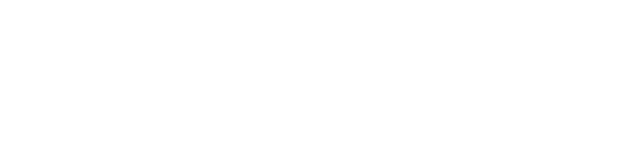
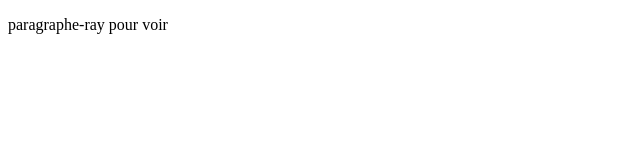
Before and after one commit to amelierevel/gitcollab, a plain HTML site: page index.html in a window 1280 px wide. Shown: the whole page, without its empty margins (0-640 px from the left). Drawn offline with Linux system fonts and the light colour scheme.

Commit message:
ajout de paragraphe

```diff
--- a/index.html
+++ b/index.html
@@ -8,6 +8,6 @@
     <title>Document</title>
 </head>
 <body>
-
+    <p>paragraphe-ray pour voir</p>
 </body>
 </html>
```
